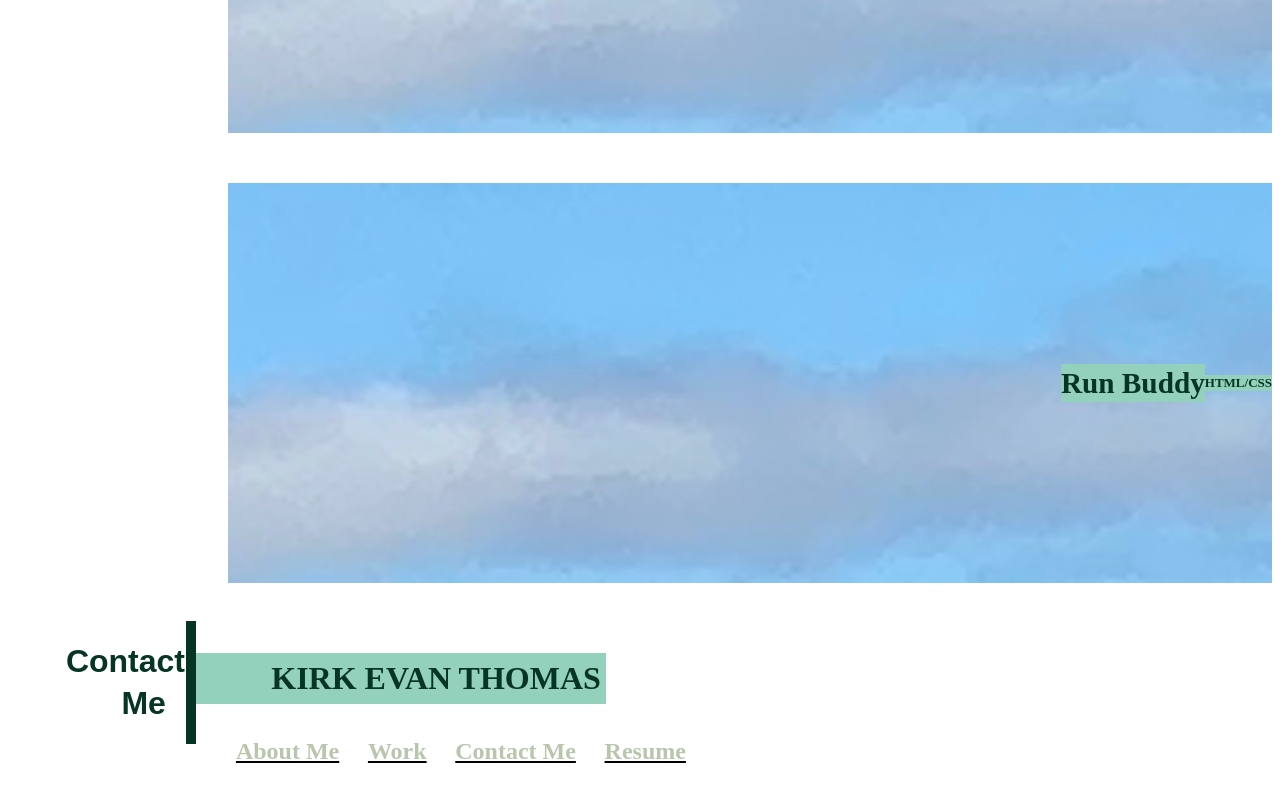
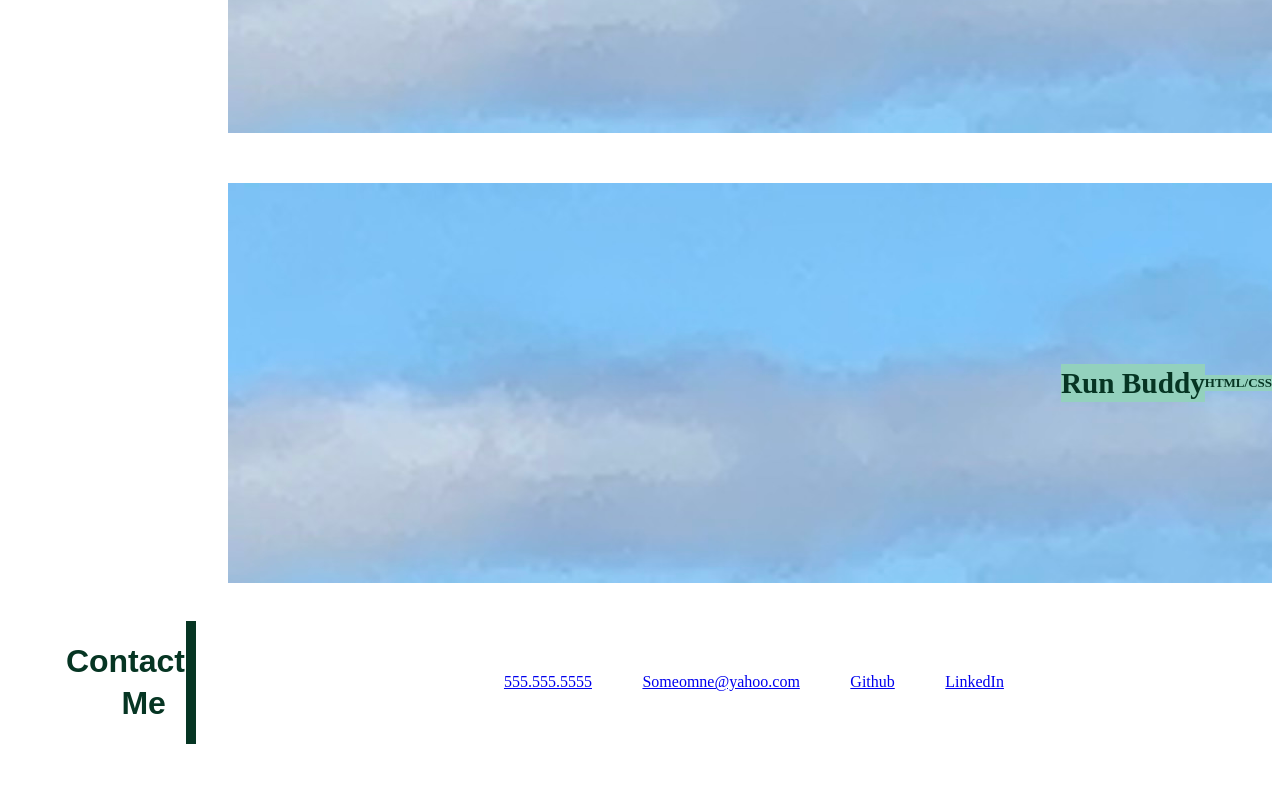
Before and after one commit to ket2310/KirksPortfolio, a plain HTML site: page index.html in a window 1280 px wide. Shown: the part 2538-3338 px from the top of the page. After the commit the page ends 3290 px from the top, so only its background shows below. Drawn offline with Linux system fonts and the light colour scheme.

```diff
--- a/assets/css/style.css
+++ b/assets/css/style.css
@@ -197,3 +197,16 @@
   margin-left: 3%;
   margin-top: 3%;
 }
+
+.thefooter {
+  display: flex;
+  justify-content: center;
+  width: 100%;
+}
+
+ .footerlist{
+  justify-content: space-between;
+  align-self: center;
+  width: 500px;
+  margin: 10px;
+}
--- a/index.html
+++ b/index.html
@@ -87,17 +87,17 @@
         <aside>
             <h2>Contact Me</h2>
         </aside>
-       <section class="thefooter">
-            <h1>KIRK EVAN THOMAS</h1>
-            <nav>
-                <ul>
-                    <li><a href="#">About Me</a></li>
-                    <li><a href="#">Work</a></li>
-                    <li><a href="#">Contact Me</a></li>
-                    <li><a href="#">Resume</a></li>
+         <footer class="thefooter">
+
+                <ul class="thefooter footerlist">
+                    <li><a href="#">555.555.5555</a></li>
+                    <li><a href="#">Someomne@yahoo.com</a></li>
+                    <li><a href="#">Github</a></li>
+                    <li><a href="#">LinkedIn</a></li>
                 </ul>
-            </nav>
-        </section>
+
+         </footer>
+
     </section>
 </body>
 </html>
```
